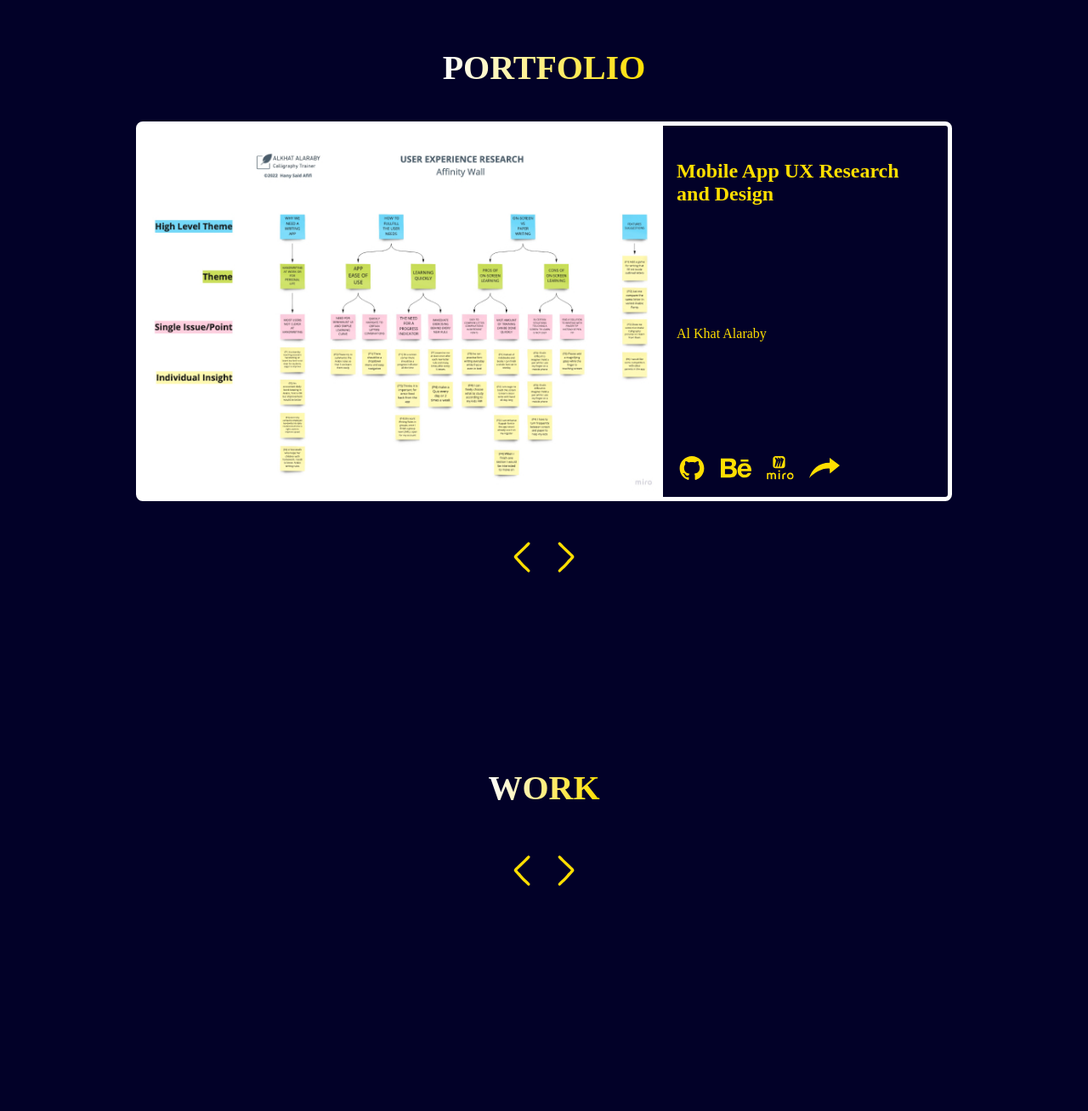
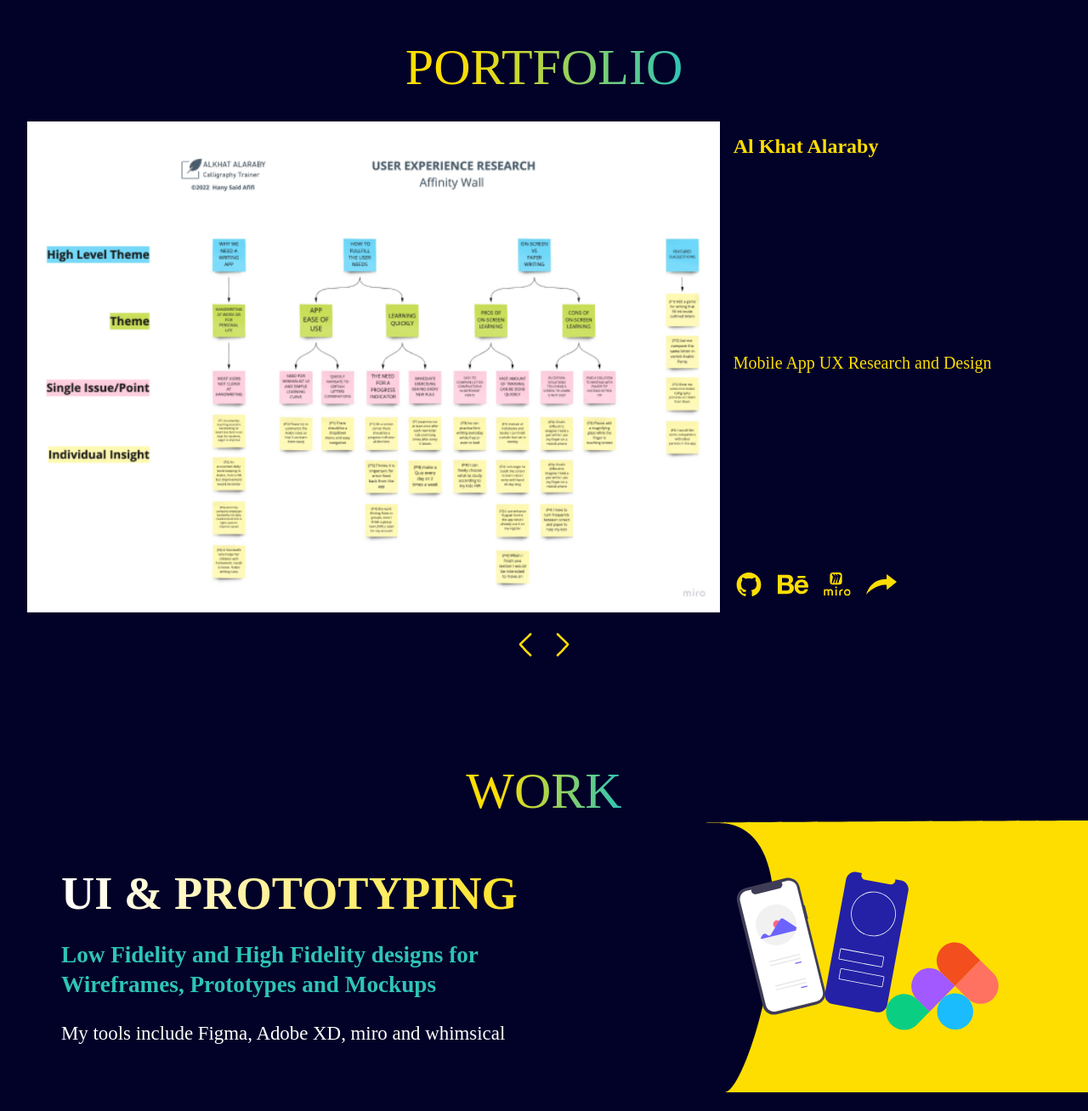
Before and after one commit to haniscape/hanyafifi-dev-2022, a React (Create React App) app: page / in a window 1280 px wide. Shown: the part 833-2141 px from the top of the page at 85% size. Built offline with nearby package versions, Linux system fonts and the light colour scheme.

Commit message:
tweaking

```diff
--- a/public/index.html
+++ b/public/index.html
@@ -42,12 +42,15 @@
         font-family: "League Spartan";
         font-weight: 400;
         font-size: 16px;
-        scrollbar-color: #1b1b3d #fede00;
+        margin: 0;
+        padding: 0;
+        box-sizing: border-box;
       }
       body {
         margin: 0;
         background-color: #020128;
         color: #fff;
+        scrollbar-color: #1b1b3d #fede00;
       }
       body::-webkit-scrollbar {
         width: 11px;
--- a/src/components/Hero/Hero.css
+++ b/src/components/Hero/Hero.css
@@ -52,7 +52,7 @@
   width: fit-content;
 }
 
-.hero .canvas {
+.hero .hero-canvas {
   display: flex;
   justify-content: space-evenly;
   align-items: center;
@@ -62,11 +62,11 @@
   max-width: 40vw;
 }
 
-.hero .canvas .hero-pic {
+.hero .hero-canvas .hero-pic {
   width: calc(7.5rem + 7.5vw);
 }
 
-.hero .canvas .stack-icons {
+.hero .hero-canvas .stack-icons {
   display: flex;
   flex-direction: column;
   justify-content: flex-start;
@@ -74,26 +74,26 @@
   width: 5rem;
 }
 
-.hero .canvas .stack-icons .icon {
+.hero .hero-canvas .hero-icons .icon {
   display: block;
   margin-top: 1rem;
   margin-bottom: 1rem;
   cursor: pointer;
 }
 
-.hero .canvas .stack-icons .icon.react {
+.hero .hero-canvas .hero-icons .icon.react {
   margin-left: 2.75rem;
   width: calc(0.5rem + 5vw);
   height: calc(0.5rem + 5vw);
 }
 
-.hero .canvas .stack-icons .icon.figma {
+.hero .hero-canvas .hero-icons .icon.figma {
   margin-left: 0;
   width: calc(0.75em + 6vw);
   height: calc(0.75rem + 6vw);
 }
 
-.hero .canvas .stack-icons .icon.css {
+.hero .hero-canvas .hero-icons .icon.css {
   margin-left: 1rem;
   width: calc(0.5rem + 5vw);
   height: calc(0.5rem + 5vw);
@@ -109,7 +109,7 @@
     align-items: flex-start;
     margin-top: 2rem;
   }
-  .hero .canvas .stack-icons {
+  .hero .canvas .hero-icons {
     width: 4rem;
   }
 }
@@ -138,7 +138,7 @@
     margin-bottom: 1rem;
   }
 
-  .hero .canvas {
+  .hero .hero-canvas {
     display: flex;
     justify-content: space-evenly;
     align-items: flex-end;
@@ -148,18 +148,18 @@
     max-width: 90%;
     width: 90%;
   }
-  .hero .canvas .hero-pic {
+  .hero .hero-canvas .hero-pic {
     width: calc(5rem + 5vw);
   }
 
-  .hero .canvas .stack-icons {
+  .hero .hero-canvas .hero-icons {
     width: 50%;
     align-items: center;
     justify-content: space-evenly;
     flex-direction: row;
   }
 
-  .hero .canvas .stack-icons .icon.react {
+  .hero .hero-canvas .hero-icons .icon.react {
     margin-left: 1rem;
     width: calc(0.5rem + 7vw);
     height: calc(0.5rem + 7vw);
--- a/src/components/Hero/Hero.jsx
+++ b/src/components/Hero/Hero.jsx
@@ -30,10 +30,10 @@ const Hero = () => {
                         Mission: create <span className='underline-a ' style={{ backgroundImage: `url(${underlineA})` }}>beautiful</span>  and <span className='underline-b ' style={{ backgroundImage: `url(${underlineB})` }}>user-friendly</span> web apps
                     </span>
                 </div>
-                <div className='canvas'>
+                <div className='hero-canvas'>
                     <img src={hero} className="hero-pic" alt="Hany Afifi hero illustration" />
 
-                    <div className='stack-icons'>
+                    <div className='hero-icons'>
                         <img src={iconReact} className="icon react" alt="React" />
                         <img src={iconFigma} className="icon figma" alt="Figma" />
                         <img src={iconCss} className="icon css" alt="CSS" />
--- a/src/components/Portfolio/Portfolio.css
+++ b/src/components/Portfolio/Portfolio.css
@@ -17,22 +17,22 @@
 }
 
 .portfolio .title h2 {
-  font-size: 2.5rem;
-  font-weight: 700;
+  font-size: 3.75rem;
+  font-weight: 100;
   text-transform: uppercase;
-  background: linear-gradient(to left, #ffde01 0%, #ffffff 100%);
+  color: #2ec4b6;
+  background: linear-gradient(to left, #2ec4b6 0%, #ffde01 81%);
   -webkit-background-clip: text;
   -webkit-text-fill-color: transparent;
+  margin: 0;
 }
 
 .portfolio .cards-wrapper {
-  margin: 2rem auto;
-  width: 80%;
+  padding: 2rem;
+  width: 100%;
 }
 
 .portfolio .cards-wrapper .card {
-  border: 5px solid #fff;
-  border-radius: 0.5rem;
   display: flex;
   justify-content: space-between;
   height: fit-content;
@@ -62,14 +62,16 @@
 .portfolio .cards-wrapper .card .text h3 {
   font-size: 1.5rem;
   font-weight: 600;
-  color: #fede00;
+  color: #ffde01;
+  margin: 0;
 }
 
 .portfolio .cards-wrapper .card .text h4 {
-  font-size: 1rem;
-  font-weight: 500;
+  font-size: 1.25rem;
+  font-weight: 100;
   color: #fede00;
   height: 2rem;
+  line-height: 1.5;
 }
 
 .portfolio .cards-wrapper .card .text .icons {
@@ -85,6 +87,7 @@
   width: 2.25rem;
   height: 1.75rem;
   margin-right: 1rem;
+  cursor: pointer;
 }
 
 .portfolio .cards-wrapper .arrows {
@@ -96,9 +99,9 @@
 }
 
 .portfolio .cards-wrapper .arrows .arrow {
-  width: 2.25rem;
-  height: 2.25rem;
-  margin: 3rem 0.5rem;
+  width: 1.75rem;
+  height: 1.75rem;
+  margin: 1.5rem 0.5rem 3rem;
 }
 
 @media only screen and (max-width: 700px) {
@@ -110,7 +113,7 @@
   }
   .portfolio .cards-wrapper .card .text {
     max-width: 100%;
-    padding: 1rem 2rem;
-    width: 75%;
+    padding: 1rem;
+    min-width: 80%;
   }
 }
--- a/src/components/Portfolio/Portfolio.jsx
+++ b/src/components/Portfolio/Portfolio.jsx
@@ -12,7 +12,7 @@ import arrowRight from "../../img/arrow-right.svg";
 
 const Portfolio = () => {
     return (
-        <div className="container">
+
         <div className='portfolio'>
             <div className="title">
                 <h2>Portfolio</h2>
@@ -23,8 +23,8 @@ const Portfolio = () => {
                         <img src={portfolioPic01} alt="Project Al Khat Alaraby" />
                     </div>
                     <div className="text">
-                            <h3>Mobile App UX Research and Design</h3>
-                            <h4>Al Khat Alaraby</h4>
+                        <h3>Al Khat Alaraby</h3>
+                        <h4>Mobile App UX Research and Design</h4>
 
                         <div className="icons">
                             <img src={iconGithub} alt="Project Al Khat Alaraby GitHub" />
@@ -41,7 +41,7 @@ const Portfolio = () => {
             </div>
 
         </div>
-        </div>
+
     )
 }
 
--- a/src/components/Work/Work.css
+++ b/src/components/Work/Work.css
@@ -8,21 +8,75 @@
   flex-direction: column;
 }
 
-.work .title {
-  height: 4rem;
+.work .title h2 {
+  font-size: 3.75rem;
+  font-weight: 100;
+  text-transform: uppercase;
+  color: #2ec4b6;
+  background: linear-gradient(to left, #2ec4b6 0%, #ffde01 81%);
+  -webkit-background-clip: text;
+  -webkit-text-fill-color: transparent;
+  margin: 0;
+}
+
+.work .wrapper {
+  display: flex;
+  justify-content: space-between;
+  align-items: center;
+  height: 20rem;
   width: 100%;
+}
+
+.work .wrapper .work-text {
+  padding: 0 3rem;
+  width: 60%;
+}
+
+.work .wrapper .work-text h3.title {
+  font-size: calc(0.2rem + 4vw);
+  font-weight: 700;
+  text-transform: uppercase;
+  background: linear-gradient(to left, #ffde01 0%, #ffffff 100%);
+  -webkit-background-clip: text;
+  -webkit-text-fill-color: transparent;
+  margin: 1.5rem;
+}
+
+.work .wrapper .work-text h5.subtitle {
+  font-size: calc(0.1rem + 2vw);
+  font-weight: 600;
+  margin: 1.5rem;
+  color: #2ec4b6;
+  line-height: 1.3;
+}
+
+.work .wrapper .work-text span.i-can {
+  display: block;
+  font-size: calc(0.35rem + 1.35vw);
+  font-weight: 300;
+  margin: 1.5rem;
+  color: #fff;
+  line-height: 1.3;
+}
+
+.work .wrapper .work-canvas {
+  width: 40%;
+  height: 100%;
+  background-repeat: no-repeat;
+  background-position: right;
+  background-size: contain;
+}
+
+.work .wrapper .work-canvas .stack-icons {
+  width: 100%;
+  height: 100%;
   display: flex;
   justify-content: center;
   align-items: center;
 }
 
-.work .title h2 {
-  font-size: 2.5rem;
-  font-weight: 700;
-  text-transform: uppercase;
-  background: linear-gradient(to left, #ffde01 0%, #ffffff 100%);
-  -webkit-background-clip: text;
-  -webkit-text-fill-color: transparent;
+.work .wrapper .work-canvas .stack-icons .icon {
+  max-width: 90%;
 }
 
 .work .arrows {
@@ -34,7 +88,7 @@
 }
 
 .work .arrows .arrow {
-  width: 2.25rem;
-  height: 2.25rem;
-  margin: 3rem 0.5rem;
+  width: 1.75rem;
+  height: 1.75rem;
+  margin: 1.5rem 0.5rem 3rem;
 }
--- a/src/components/Work/Work.jsx
+++ b/src/components/Work/Work.jsx
@@ -1,5 +1,7 @@
 import React from 'react'
 import './Work.css'
+import workPaper from "../../img/work-paper.svg";
+import uiPrototyping from "../../img/work-ui-prototyping.svg";
 
 import arrowLeft from "../../img/arrow-left.svg";
 import arrowRight from "../../img/arrow-right.svg";
@@ -8,20 +10,32 @@ import arrowRight from "../../img/arrow-right.svg";
 
 const Work = () => {
     return (
-        <div className="container">
-            <div className='work'>
-                <div className="title">
-                    <h2>Work</h2>
+        <div className='work'>
+            <div className="title">
+                <h2>Work</h2>
+            </div>
+
+            <div className="wrapper">
+                <div className="work-text">
+                    <h3 className="title">UI & Prototyping</h3>
+                    <h5 className="subtitle">Low Fidelity and High Fidelity designs for Wireframes, Prototypes and Mockups</h5>
+                    <span className="i-can">My tools include Figma, Adobe XD, miro and whimsical</span>
                 </div>
-
-                <div className="arrows">
-                    <img src={arrowLeft} className="arrow arrow-left" alt="arrow left scroll" />
-                    <img src={arrowRight} className="arrow arrow-right" alt="arrow right scroll" />
+                <div className="work-canvas" style={{
+                    backgroundImage: `url(${workPaper})`
+                }}>
+                    <div className="stack-icons">
+                        <img className="icon" src={uiPrototyping} alt="Project Al Khat Alaraby GitHub" />
+                    </div>
                 </div>
             </div>
 
+
+            <div className="arrows">
+                <img src={arrowLeft} className="arrow arrow-left" alt="arrow left scroll" />
+                <img src={arrowRight} className="arrow arrow-right" alt="arrow right scroll" />
+            </div>
         </div>
-
     )
 }
 
```
Also changed, not shown: src/img/work-paper.svg (added), src/img/work-ui-prototyping.svg (added). Lines whose indentation alone changed are shown as unchanged.
